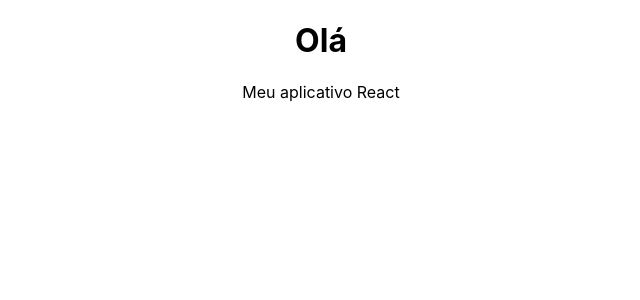
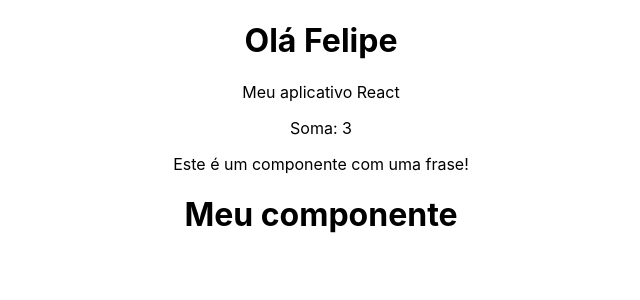
Before and after one commit to FeCharaf/react.js, a React (Create React App) app in the folder meu-projeto/: page / in a window 1280 px wide. Shown: the top 300 px of the page, without its empty margins (319-959 px from the left). Built offline with nearby package versions, Linux system fonts and the light colour scheme.

Commit message:
components

```diff
--- a/meu-projeto/src/App.js
+++ b/meu-projeto/src/App.js
@@ -1,11 +1,19 @@
-import logo from './logo.svg';
 import './App.css';
+import HelloWorld from './components/HelloWorld';
 
 function App() {
+  const name = "Felipe";
+
+  function sum(a, b) {
+    return a + b
+  }
+
   return (
     <div className="App">
-        <h1>Olá</h1>
+        <h1>Olá {name}</h1>
         <p>Meu aplicativo React</p>
+        <p>Soma: {sum(1,2)} </p>
+        <HelloWorld/>
     </div>
   );
 }
--- /dev/null
+++ b/meu-projeto/src/components/Frase.js
@@ -0,0 +1,9 @@
+function Frase() {
+    return (
+        <div>
+            <p>Este é um componente com uma frase!</p>
+        </div>
+    )
+}
+
+export default Frase
--- /dev/null
+++ b/meu-projeto/src/components/HelloWorld.js
@@ -0,0 +1,14 @@
+//Letras Maisculas para componentes
+import Frase from "./Frase"
+
+function HelloWorld() {
+
+    return (
+        <div>
+            <Frase />
+            <h1>Meu componente</h1>
+        </div>
+    )
+}
+
+export default HelloWorld
```
